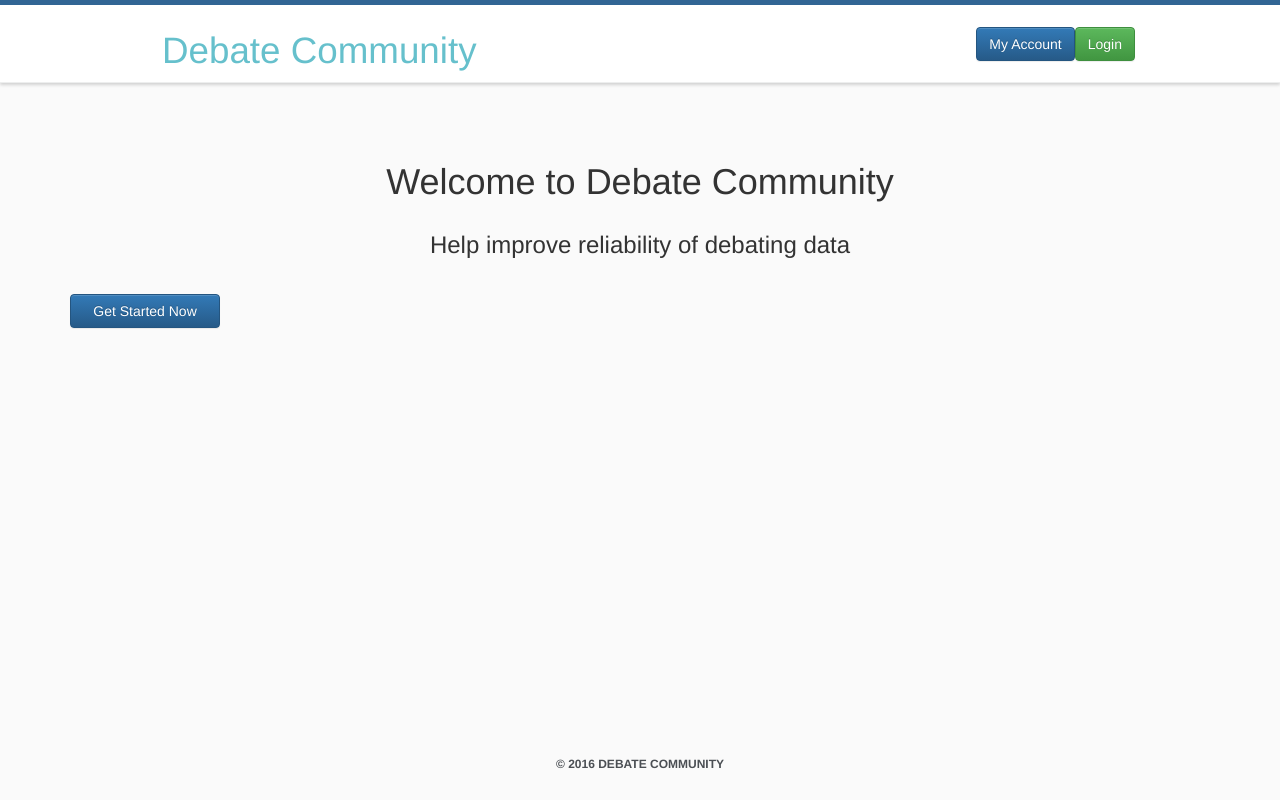
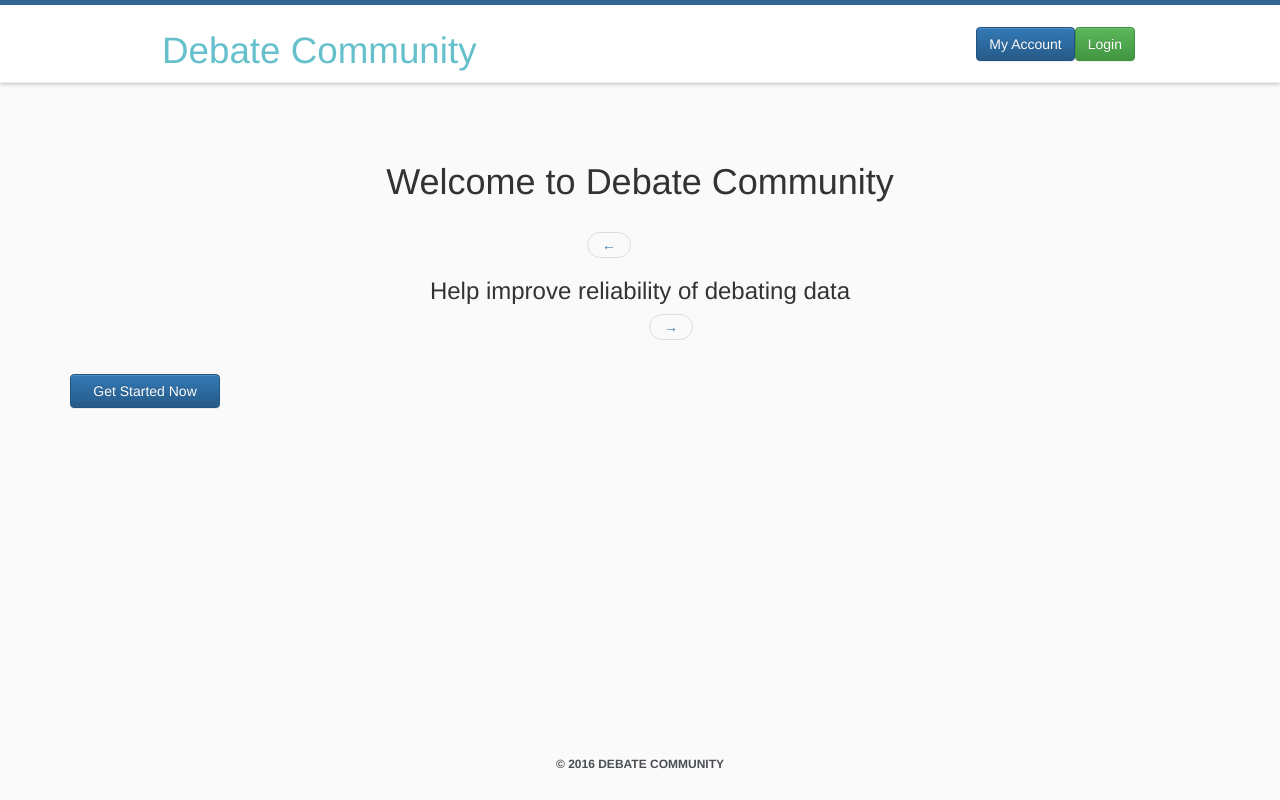
Before and after one commit to hsle806/DebaterProject, a plain HTML site: page index.html in a window 1280 px wide. Drawn offline with nearby package versions, Linux system fonts and the light colour scheme.

Commit message:
add pager

```diff
--- a/index.html
+++ b/index.html
@@ -36,15 +36,20 @@
                     <!-- <img class="ui inline icon image" src="/images/icons/rocket.png"> -->
                     Welcome to Debate Community
                   </h1>
-                  <div class="ui stackable center aligned vertically padded grid">
-                    <div class="eight wide column">
-                      <h3 class="ui header">Help improve reliability of debating data<br><br></h3>
-                      <!-- <p>Ready?</p> -->
-                      <a class="btn btn-primary" style="max-width:150px;" href="debate-community.html">
-                        <i class="right chevron icon"></i>
-                        Get Started Now
-                      </a>
-                    </div>
+                  <nav>
+                   <ul class="pager" >
+                      <li><a href="./index.html" style="background-color:#fafafa"><span aria-hidden="true">&larr;</span></a></li>
+                      &nbsp;&nbsp;&nbsp;&nbsp;&nbsp;&nbsp;&nbsp;&nbsp;&nbsp;&nbsp;&nbsp;&nbsp;&nbsp;&nbsp;&nbsp;
+                      <li><h3 class="ui header"><span>Help improve reliability of debating data</span></h3></li>
+                      &nbsp;&nbsp;&nbsp;&nbsp;&nbsp;&nbsp;&nbsp;&nbsp;&nbsp;&nbsp;&nbsp;&nbsp;&nbsp;&nbsp;&nbsp;
+                      <li><a href="./index.html" style="background-color:#fafafa"><span aria-hidden="true">&rarr;</span></a></li><br><br>
+                    </ul>
+                  </nav>
+                  <div class="eight wide column">
+                    <a class="btn btn-primary" style="max-width:150px;" href="debate-community.html">
+                      <i class="right chevron icon"></i>
+                      Get Started Now
+                    </a>
                   </div>
                 </div>
               </div>
```
